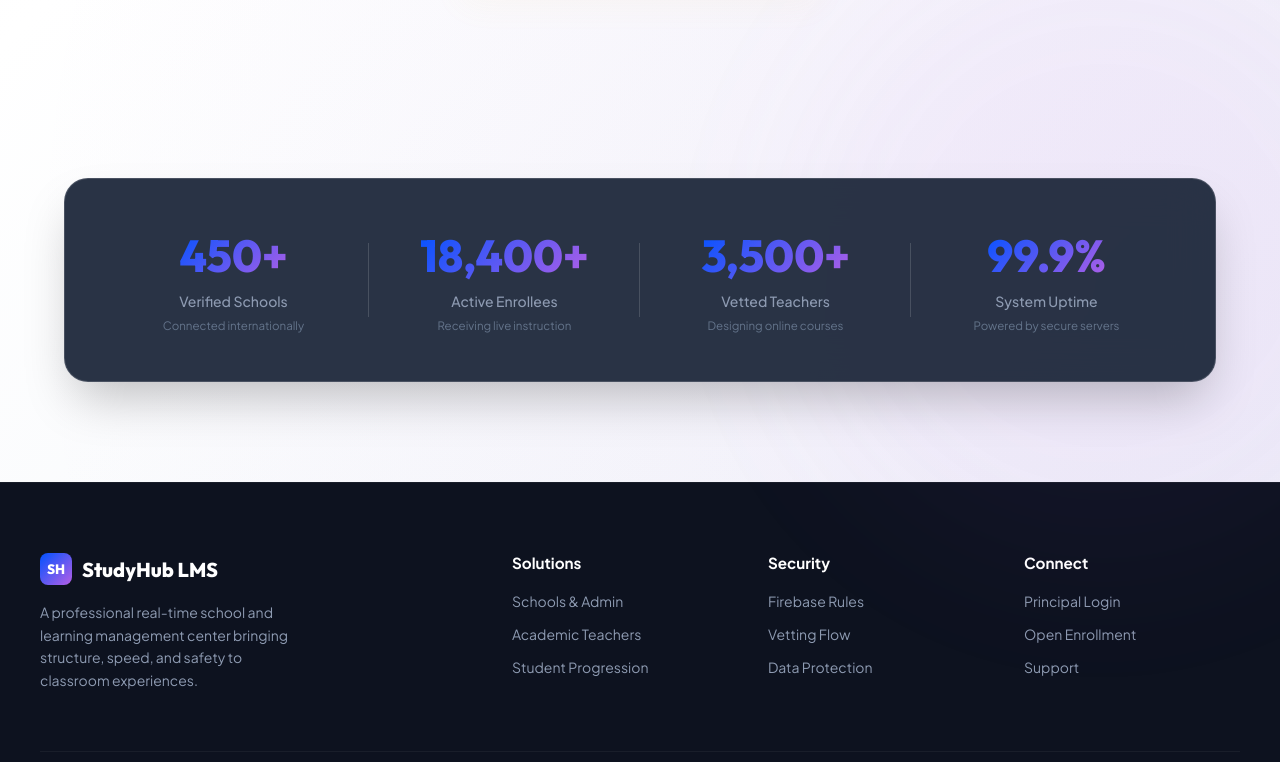
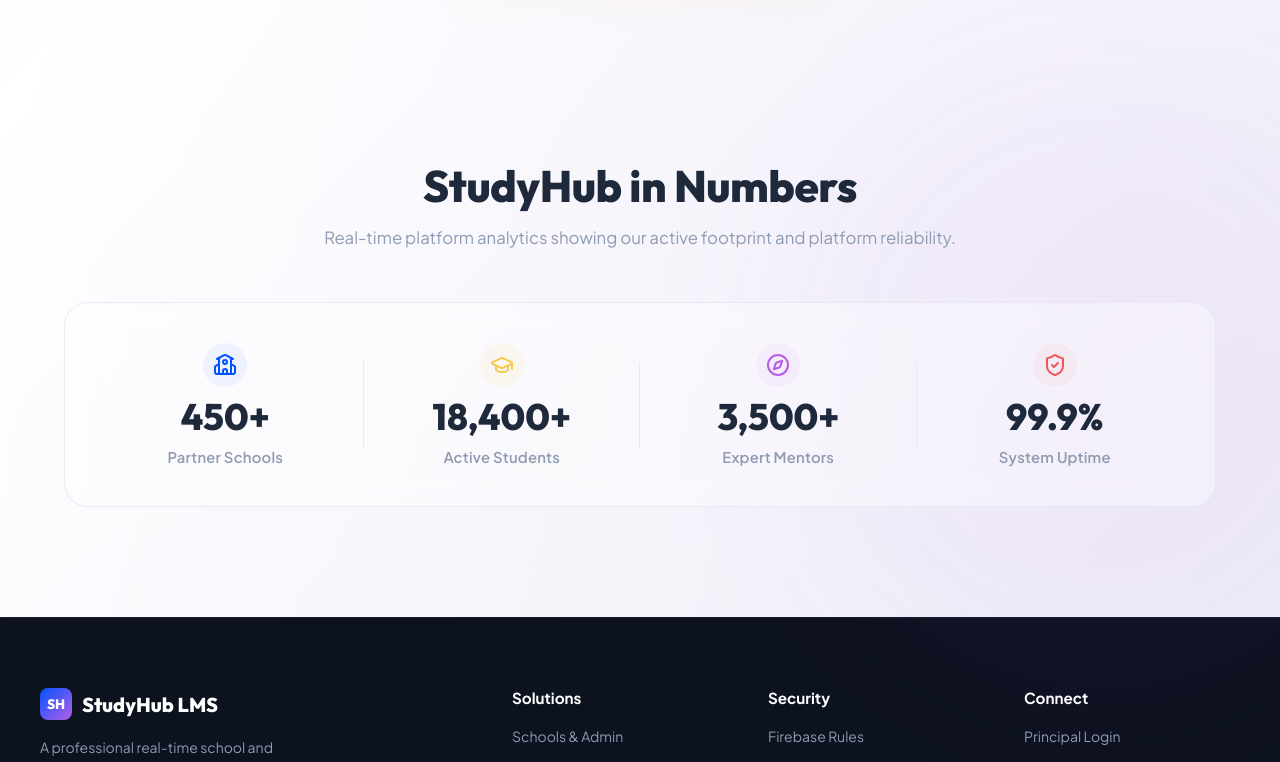
Before and after one commit to nikhilvpoojary/LMS_Quiz_web, a React (Vite) app: page / in a window 1280 px wide. Shown: the part 2010-2772 px from the top of the page. Built offline with nearby package versions, Linux system fonts and the light colour scheme; no server answers.

Commit message:
analytical section is redesigned

```diff
--- a/src/pages/LandingPage.css
+++ b/src/pages/LandingPage.css
@@ -805,18 +805,16 @@
 
 /* Metrics Dashboard Panel */
 .metrics-panel {
-  background: rgba(30, 41, 59, 0.95);
-  backdrop-filter: blur(20px);
-  border: 1px solid rgba(255, 255, 255, 0.15);
+  background: rgba(255, 255, 255, 0.4);
+  backdrop-filter: blur(15px);
+  border: 1px solid rgba(226, 232, 240, 0.8);
   border-radius: 24px;
-  padding: 48px;
-  color: white;
+  padding: 40px 32px;
   display: grid;
   grid-template-columns: repeat(4, 1fr);
-  gap: 30px;
-  box-shadow: 0 25px 50px -12px rgba(0, 0, 0, 0.25);
-  margin-top: 20px;
-  margin-bottom: 20px;
+  gap: 20px;
+  margin-top: 30px;
+  margin-bottom: 30px;
 }
 
 .metric-item {
@@ -824,39 +822,63 @@
   flex-direction: column;
   align-items: center;
   text-align: center;
-  gap: 8px;
+  gap: 12px;
   position: relative;
 }
 
 .metric-item:not(:last-child)::after {
   content: '';
   position: absolute;
-  right: -15px;
+  right: -10px;
   top: 15%;
   height: 70%;
   width: 1px;
-  background: rgba(255, 255, 255, 0.15);
+  background: rgba(226, 232, 240, 0.9);
+  transition: background 0.3s ease;
+}
+
+.metric-icon {
+  width: 44px;
+  height: 44px;
+  display: grid;
+  place-items: center;
+  border-radius: 50%;
+  transition: transform 0.3s ease;
+}
+
+.metric-icon.accent-blue {
+  color: var(--lp-primary);
+  background: rgba(0, 82, 255, 0.06);
+}
+
+.metric-icon.accent-yellow {
+  color: var(--lp-yellow);
+  background: rgba(242, 201, 76, 0.08);
+}
+
+.metric-icon.accent-purple {
+  color: var(--lp-purple);
+  background: rgba(181, 95, 230, 0.06);
+}
+
+.metric-icon.accent-coral {
+  color: var(--lp-coral);
+  background: rgba(235, 87, 87, 0.06);
 }
 
 .metric-number {
   font-family: 'Outfit', sans-serif;
-  font-size: clamp(2rem, 3.5vw, 2.85rem);
+  font-size: 2.3rem;
   font-weight: 800;
-  background: linear-gradient(135deg, var(--lp-primary) 0%, var(--lp-purple) 100%);
-  -webkit-background-clip: text;
-  -webkit-text-fill-color: transparent;
-  background-clip: text;
+  color: var(--lp-dark);
+  line-height: 1;
 }
 
 .metric-label {
-  font-size: 0.875rem;
+  font-size: 0.925rem;
   color: var(--lp-muted);
-  font-weight: 500;
-}
-
-.metric-desc {
-  font-size: 0.72rem;
-  color: #64748b;
+  font-weight: 600;
+  letter-spacing: 0.2px;
 }
 
 /* Footer styling */
@@ -984,10 +1006,7 @@
 
   .metrics-panel {
     grid-template-columns: repeat(2, 1fr);
-  }
-
-  .metric-item:nth-child(2)::after {
-    display: none;
+    gap: 30px;
   }
 }
 
@@ -1008,7 +1027,8 @@
 
   .metrics-panel {
     grid-template-columns: 1fr;
-    padding: 30px;
+    gap: 30px;
+    padding: 30px 24px;
   }
 
   .metric-item::after {
@@ -1179,8 +1199,36 @@
 }
 
 .landing-page-container.dark .metrics-panel {
-  background: rgba(9, 12, 21, 0.85);
+  background: rgba(15, 23, 42, 0.4);
   border-color: rgba(255, 255, 255, 0.08);
+}
+
+.landing-page-container.dark .metric-item:not(:last-child)::after {
+  background: rgba(255, 255, 255, 0.08);
+}
+
+.landing-page-container.dark .metric-icon.accent-blue {
+  background: rgba(0, 82, 255, 0.12);
+}
+
+.landing-page-container.dark .metric-icon.accent-yellow {
+  background: rgba(242, 201, 76, 0.12);
+}
+
+.landing-page-container.dark .metric-icon.accent-purple {
+  background: rgba(181, 95, 230, 0.12);
+}
+
+.landing-page-container.dark .metric-icon.accent-coral {
+  background: rgba(235, 87, 87, 0.12);
+}
+
+.landing-page-container.dark .metric-number {
+  color: white;
+}
+
+.landing-page-container.dark .metric-label {
+  color: var(--lp-muted);
 }
 
 .landing-page-container.dark .landing-footer {
--- a/src/pages/LandingPage.tsx
+++ b/src/pages/LandingPage.tsx
@@ -382,26 +382,43 @@ export function LandingPage() {
 
       {/* Metrics Section */}
       <section className="landing-section" id="metrics">
+        <div className="section-header">
+          <h2>StudyHub in Numbers</h2>
+          <p>
+            Real-time platform analytics showing our active footprint and platform reliability.
+          </p>
+        </div>
         <div className="metrics-panel">
           <div className="metric-item">
+            <div className="metric-icon accent-blue">
+              <School size={24} aria-hidden="true" />
+            </div>
             <span className="metric-number">450+</span>
-            <span className="metric-label">Verified Schools</span>
-            <span className="metric-desc">Connected internationally</span>
+            <span className="metric-label">Partner Schools</span>
           </div>
+
           <div className="metric-item">
+            <div className="metric-icon accent-yellow">
+              <GraduationCap size={24} aria-hidden="true" />
+            </div>
             <span className="metric-number">18,400+</span>
-            <span className="metric-label">Active Enrollees</span>
-            <span className="metric-desc">Receiving live instruction</span>
+            <span className="metric-label">Active Students</span>
           </div>
+
           <div className="metric-item">
+            <div className="metric-icon accent-purple">
+              <Compass size={24} aria-hidden="true" />
+            </div>
             <span className="metric-number">3,500+</span>
-            <span className="metric-label">Vetted Teachers</span>
-            <span className="metric-desc">Designing online courses</span>
+            <span className="metric-label">Expert Mentors</span>
           </div>
+
           <div className="metric-item">
+            <div className="metric-icon accent-coral">
+              <ShieldCheck size={24} aria-hidden="true" />
+            </div>
             <span className="metric-number">99.9%</span>
             <span className="metric-label">System Uptime</span>
-            <span className="metric-desc">Powered by secure servers</span>
           </div>
         </div>
       </section>
```
